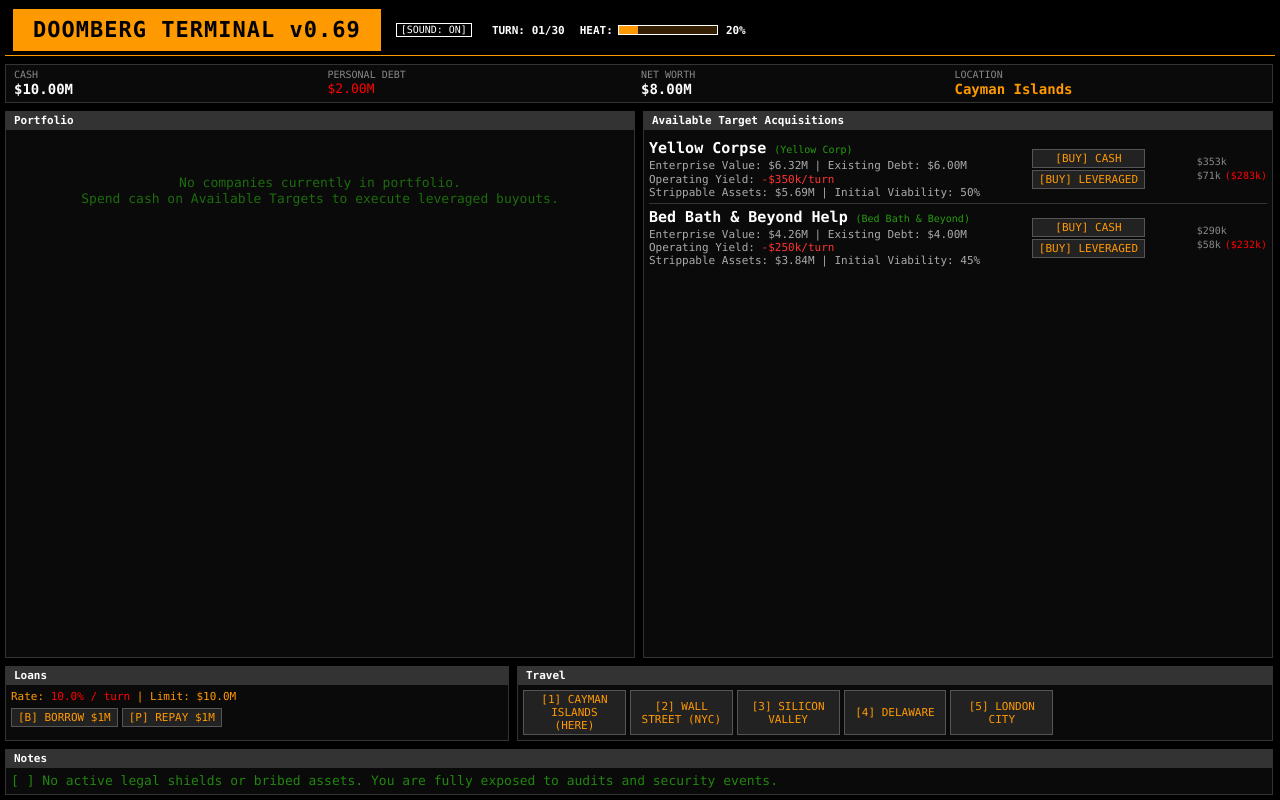
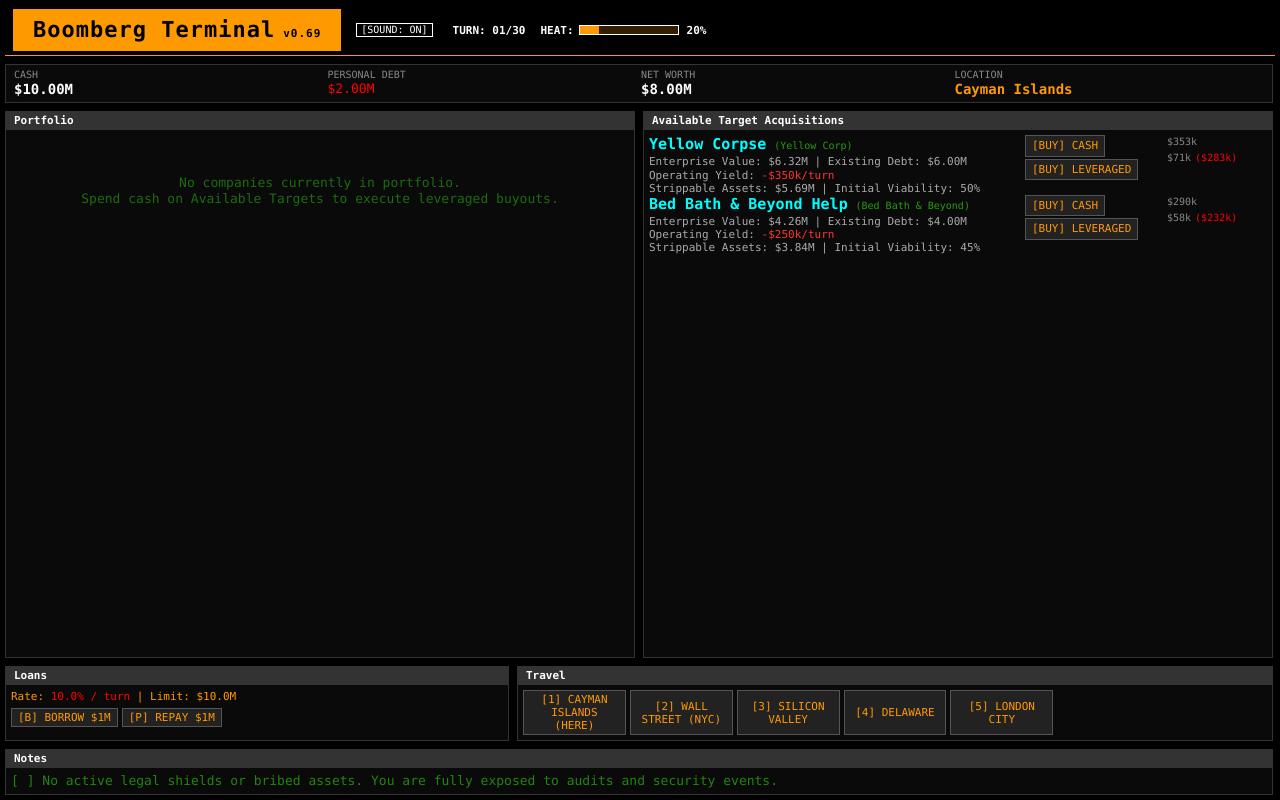
Before and after one commit to TheoA/theoa, a plain HTML site: page prototype.html in a window 1280 px wide. Drawn offline with Linux system fonts and the light colour scheme.

Commit message:
Style: Boomberg Terminal branding, version badge, and cyan target names

```diff
--- a/prototype.html
+++ b/prototype.html
@@ -3,7 +3,7 @@
 <head>
     <meta charset="UTF-8">
     <meta name="viewport" content="width=device-width, initial-scale=1.0">
-    <title>DOOMBERG TERMINAL v0.69</title>
+    <title>Boomberg Terminal v0.69</title>
     <style>
         /* Bloomberg Terminal / Pro Finance Aesthetic Styling */
         :root {
@@ -72,6 +72,13 @@
             color: #000000;
             background-color: var(--bb-amber);
             padding: 8px 20px;
+            display: flex;
+            align-items: baseline;
+            gap: 8px;
+        }
+
+        .terminal-title .version {
+            font-size: 11px;
         }
 
         .header-info-bar {
@@ -237,15 +244,21 @@
 
         .acquisition-item {
             display: grid;
-            grid-template-columns: 1fr auto auto;
+            grid-template-columns: 1fr minmax(130px, auto) minmax(100px, auto);
             gap: 12px;
-            align-items: center;
+            align-items: start;
         }
 
         .acquisition-buttons {
             display: flex;
             flex-direction: column;
             gap: 2px;
+            align-items: flex-start;
+        }
+
+        .acquisition-buttons button {
+            text-align: left;
+            line-height: 1.4;
         }
 
         .acquisition-cost-row {
@@ -255,6 +268,7 @@
             font-size: 10px;
             color: #888;
             white-space: nowrap;
+            line-height: 1.4;
         }
 
         .acquisition-cost-row.leveraged .acquisition-cost-value {
@@ -269,7 +283,8 @@
             display: flex;
             flex-direction: column;
             gap: 2px;
-            text-align: right;
+            text-align: left;
+            justify-content: flex-start;
         }
 
         .button-group {
@@ -394,7 +409,7 @@
         <!-- HEADER -->
         <header>
             <div class="header-title-row">
-                <span class="terminal-title">DOOMBERG TERMINAL v0.69</span>
+                <span class="terminal-title">Boomberg Terminal <span class="version">v0.69</span></span>
                 <div class="header-info-bar">
                     <div class="sound-toggle" id="sound-toggle" onclick="toggleSound()">[SOUND: ON]</div>
                     <div class="status-bar">
@@ -1400,7 +1415,7 @@ game.cash -= totalCost;
             } else {
                 visibleAcquisitions.forEach(c => {
                     const item = document.createElement('div');
-                    item.className = 'list-item';
+                    item.className = 'acquisition-item';
 
                     const equityVal = Math.max(0, c.valuation - c.debt);
                     const fee = Math.round(equityVal * 0.10);
@@ -1408,7 +1423,7 @@ game.cash -= totalCost;
 
                     item.innerHTML = `
                         <div class="list-item-details">
-                            <span style="font-weight: bold; font-size:15px; color:#fff;">${c.name}</span> <span style="font-size:10px; color:rgba(57,255,20,0.6)">(${c.original})</span>
+                            <span style="font-weight: bold; font-size:15px; color:var(--bb-cyan);">${c.name}</span> <span style="font-size:10px; color:rgba(57,255,20,0.6)">(${c.original})</span>
                             <div class="company-stats">
                                 Enterprise Value: ${formatMoney(c.valuation)} | Existing Debt: ${formatMoney(c.debt)}
                                 <br>Operating Yield: <span style="color: ${c.profit < 0 ? '#ff3333' : '#33ff33'}">${c.profit < 0 ? '' : '+'}${formatMoney(c.profit)}/turn</span>
```
